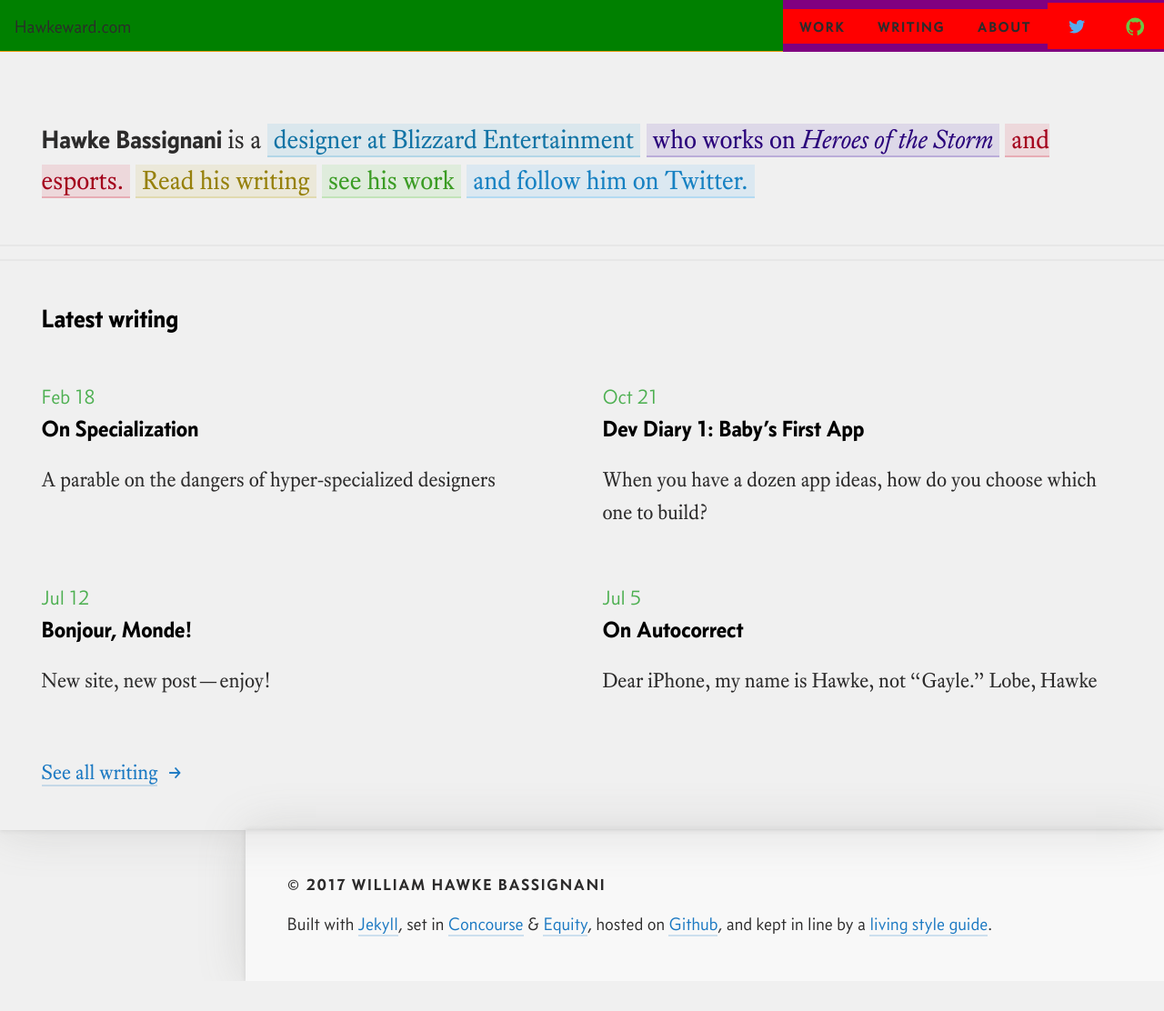
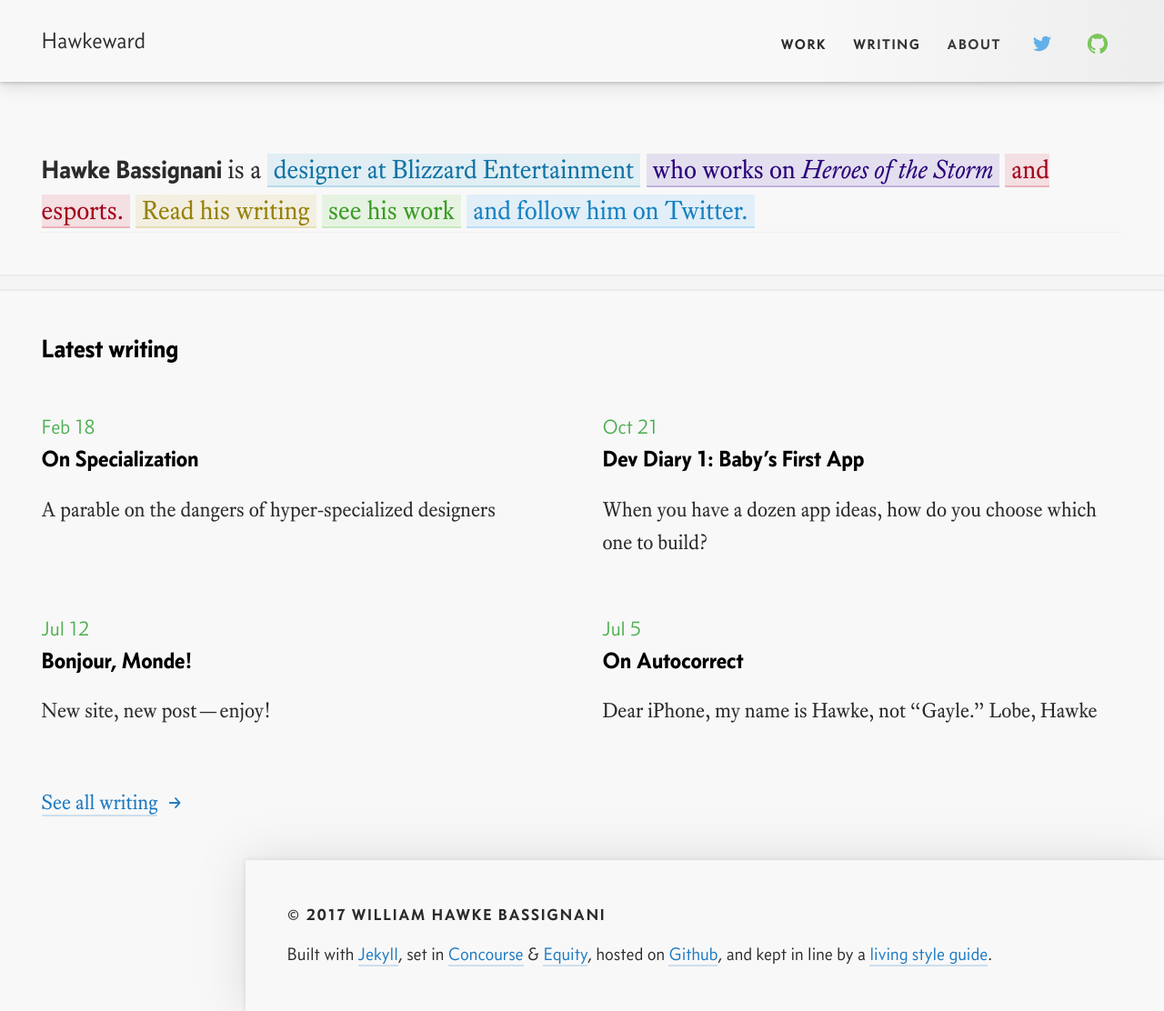
Before and after one commit to whbassignani/whbassignani.github.io, a Jekyll site: the page built from index.html, in a window 1280 px wide. Shown: the whole page at 91% size. Built offline with Jekyll 4.4.1, drawn with Linux system fonts in a browser that asks for light colours; before the commit the page ends 1079 px from its top, so only the background shows below that.

Commit message:
Undoing old nav; new mobile nav

```diff
--- a/_includes/header.html
+++ b/_includes/header.html
@@ -2,7 +2,10 @@
 
 <div id="wrapper">
 
-<header id="header">
-{% include toolbar.html %}
+<header id="header" class="container">
+  <a href="/" class="header-title">
+    <h1>Hawkeward</h1>
+  </a>
+
 {% include nav.html %}
 </header>
--- a/_includes/nav.html
+++ b/_includes/nav.html
@@ -1,7 +1,6 @@
-<nav id="nav-left" class="nav">
-  <div class="nav-links">
+<nav id="Nav">
+  <div id="Nav-links" class="nav-links">
 {% for category in site.data.nav_items.links %}
-    <h2 class="nav-header">{{ category.category_name }}</h2>
   {% for item in category.children %}
     {% capture class_string %}nav-link nav-link--{{ item.class }}{% endcapture %}
 
@@ -9,16 +8,13 @@
     {% capture class_string %}{{ class_string }} is-current-page{% endcapture %}
     {% endif %}
     <a href="{{ item.url }}" class="{{ class_string }}">
-    {% if item.icon %}
-    {{ item.icon }}
+    {% if item.icon_only %}
+      <span class="nav-link-icon">{{ item.icon }}</span>
+    {% else %}
+      <span class="nav-link-text">{{ item.name }}</span>
     {% endif %}
-    <span class="nav-link-text">{{ item.name }}</span>
     </a>
   {% endfor %}
 {% endfor %}
   </div>
-
-  <a href="#" id="nav-close-btn--left" class="nav-close-btn">
-    <svg><use xlink:href="/images/icons/icon-sprite.svg#icon-close" /></svg>
-  </a>
 </nav>
--- a/scss/_header.scss
+++ b/scss/_header.scss
@@ -1,90 +1,61 @@
 #header {
+  @include flexbox;
+  @include align-items(baseline);
+  @include justify-content(flex-start);
+  // border-bottom: $border-width solid rgba($color-ui-light, 0.3);
+  box-shadow:
+    0 rem(1px) rem(4px) rgba($color-ui-medium, 0.4),
+    0 rem(4px) rem(16px) rgba($color-ui-medium, 0.2);
+  padding-bottom: size(-2);
+  padding-top: size(-2);
+  position: relative;
+
+  &::after {
+    background-image: linear-gradient(
+      to left,
+      rgba($color-ui-light, 0.2),
+      rgba($color-ui-light, 0)
+    );
+    content: '';
+    display: block;
+    height: 100%;
+    pointer-events: none;
+    position: absolute;
+    right: 0;
+    top: 0;
+    width: 30%;
+  }
+
   @media ($bp-when-drawer-expands) {
-    // flex: 0 1 $nav-width-sidebar;
-    display: flex;
-background-color: orange;
-    align-items: baseline;
+    // display: flex;
+    // align-items: baseline;
     justify-content: space-between;
   }
 }
 
-// The site title (Hawkeward.com) next to the hamburger icon
-#toolbar {
-  @include align-items(center);
-  @include flexbox;
-background-color: green;
-  height: $toolbar-height;
-  padding: 0;
-  position: relative;
-
-  a {
-    border: 0;
-    color: $color-ui-dark;
-
-    &:hover {
-      color: $color-interactive-hover;
-    }
-  }
-
-  // When the mobile drawer nav moves to its permanent home on the left
-  //   if needed
-  @media ($bp-when-drawer-expands) {
-    display: block;
-    flex: 1;
-    margin-left: 0;
-    // height: auto;
-    // margin: size(4) 0;
-    // padding-left: size(0);
-  }
-}
-
-.toolbar-title {
-  @include order(2);
-  @include transform(translateY(1px));
-  display: block;
+.header-title {
+  // @include transform(translateY(1px));
+  border-bottom: 0;
+  color: $color-ui-dark;
+  display: inline-block;
   line-height: 1;
-  padding: size(-3) 0;
+  padding: size(-6) size(0) size(-6) 0;
 
   h1 {
     color: inherit;
-    font-size: size(0);
+    font-size: size(1);
     font-weight: normal;
     margin: 0;
   }
-  @media ($bp-when-drawer-expands) {
-    padding: size(-3);
 
-    h1 {
-      // @include bold-spaced-type;
-      font-size: size(-1);
-    }
-  }
+
+
+  // @media ($bp-when-drawer-expands) {
+  //   padding: size(-3);
+  //
+  //   h1 {
+  //     // @include bold-spaced-type;
+  //     font-size: size(-1);
+  //   }
+  // }
 }
-
-.nav-open-btn {
-  @include align-items(center);
-  @include flexbox;
-  @include order(1);
-  @include justify-content(center);
-  @include nav-button-hover-state;
-  border: 0;
-  height: $toolbar-height;
-  line-height: 0;
-  position: relative;
-  width: $toolbar-button-width;
-
-  svg {
-    fill: $color-interactive;
-    height: 14px;
-    transition: fill $animation-time;
-    width: 18px;
-  }
-
-  &:hover svg {
-    fill: $color-interactive-hover;
-  }
-
-  @media ($bp-when-drawer-expands) {
-    display: none;
-  }
-}
--- a/scss/_layout.scss
+++ b/scss/_layout.scss
@@ -9,53 +9,21 @@
 }
 
 body {
-  background-color: $color-background-nav;
+  background-color: $color-background;
 }
 
 
 // Content
 #wrapper {
-  background-color: $color-background;
-  box-shadow:
-    -1px 0 4px rgba($color-ui-medium, 0.2),
-    -10px 0 40px rgba($color-ui-medium, 0.2);
-  // display: flex;
-  // flex-direction: column;
-  // min-height: 100vh;
-  position: relative;
-  transition: transform $animation-time-long $easing-out-quint;
-  z-index: 1;
 
-  .js-nav-open--left & {
-    @include transform(translateX($nav-width-drawer));
-  }
-
-  @media ($bp-when-drawer-expands) {
-    background-color: transparent;
-    box-shadow: none;
-    // flex-direction: row;
-    // flex-wrap: wrap;
-    // justify-content: center;
-    // padding: 0 size(2) 0 size(-4);
-
-    .js-nav-open--left & {
-      @include transform(none);
-      transition: all 0s;
-    }
-  }
 }
 
 #content {
   margin-left: auto;
   margin-right: auto;
+  max-width: $max-width-content;
 
   @media ($bp-when-drawer-expands) {
-    // background-color: $color-background;
-    // flex: 1 0 0;
-    box-shadow:
-      0 0 5px rgba($color-ui-medium, 0.2),
-      0 0 50px rgba($color-ui-medium, 0.2);
-    max-width: $max-width-content;
   }
 }
 
--- a/scss/_nav.scss
+++ b/scss/_nav.scss
@@ -1,83 +1,40 @@
-.nav {
-  @include flexbox;
-  @include flex-direction(column);
-  @include transform(translateX(-100%));
-  height: 100vh;
-  left: 0;
-  position: fixed;
-  top: 0;
-  width: $nav-width-drawer;
-  background-color: blue;
+#Nav {
+  // white-space: nowrap;
 
   @media ($bp-when-drawer-expands) {
-    @include flex-direction(row);
-    @include transform(none);
-    display: block;
-    height: auto;
-    left: auto;
-    position: relative;
-    top: auto;
-    width: auto;
-  }
-}
 
-.nav-header {
-  @include h4;
-  color: $color-ui-medium;
-  font-size: size(-2);
-  padding: 0 size(0);
-
-  @media ($bp-when-drawer-expands) {
-    display: none;
   }
 }
 
 .nav-links {
-  @include order(2);
-  min-height: calc(100vh - #{$toolbar-height});
-  padding: size(0) 0;
+  @include flexbox;
+  @include align-items(center);
+  @include flex-wrap(nowrap);
+  padding-left: (size(-3) - size(-6));
   position: relative;
-  transition:
-    transform $animation-time-long $easing-out-quint,
-    opacity $animation-time-long;
   width: 100%;
-  background-color: purple;
-
-  @media ($bp-when-drawer-expands) {
-    align-items: center;
-    display: flex;
-    height: $toolbar-height;
-    min-height: 0;
-    padding: 0;
-    transition: all 0s;
-  }
 }
 
 .nav-link,
 .nav-link:visited {
-  @include align-items(center);
-  @include flexbox;
-  padding: (size(-6) + rem(1px)) size(-2) (size(-6) - rem(1px));
+  @include bold-spaced-type;
   border-bottom: 0;
-  color: $color-ui-medium;
-  font-family: $sans-serif;
-  font-size: size(0);
+  border-radius: $border-radius;
+  color: $color-interactive;
+  display: inline-block;
+  font-size: size(-3);
   line-height: 1;
+  padding: size(-6);
   transition:
     background-color $animation-time,
     color $animation-time;
 
-  svg {
-    display: block;
-    fill: $color-icon-default;
-    height: size(2);
-    margin-right: size(-1);
-    transition: fill $animation-time;
-    width: size(2);
+  & + & {
+    margin-left: size(-10);
   }
 
   &:hover {
-    background-color: rgba($color-interactive-hover, 0.1);
+    background-color: rgba($color-interactive-hover, 0.05);
     color: $color-interactive-hover;
 
     svg {
@@ -95,12 +52,10 @@
 
   @media ($bp-when-drawer-expands) {
     @include bold-spaced-type;
-    border-radius: 0;
     color: $color-ui-dark;
     display: block;
     flex: 1;
     font-size: size(-3);
-    background-color: red;
 
     &:hover {
       background-color: transparent;
@@ -108,8 +63,29 @@
   }
 }
 
+.nav-link-icon {
+  display: inline-block;
+  fill: $color-icon-default;
+  height: size(3);
+  transition: fill $animation-time;
+  width: size(3);
+
+  svg {
+    height: 100%;
+    width: 100%;
+  }
+}
+
 .nav-link-text {
-  display: block;
+  display: inline-block;
+  transform: translateY(rem(1px));
+}
+
+.nav-link--twitter,
+.nav-link--github {
+  @include flexbox;
+  padding-bottom: rem(2px);
+  padding-top: rem(3px);
 }
 
     .nav-link.nav-link--twitter {
@@ -149,55 +125,14 @@
 
 .nav-link.is-current-page,
 .nav-link.is-current-page:visited {
-  background-color: rgba($color-interactive-hover, 0.6);
-  color: $white;
+  background-color: rgba($color-interactive-hover, 0.1);
+  color: $color-interactive;
 
-  &::after {
-    content: "←";
-    padding-left: size(-4);
-    opacity: 0.6;
-  }
-
-  svg {
-    fill: $white;
+  &:hover {
+    color: $color-interactive-hover;
   }
 
   @media ($bp-when-drawer-expands) {
-    background-color: transparent;
-    background-color: yellow;
-    color: $color-interactive;
 
-    &::after {
-      display: none;
-    }
   }
 }
-
-.nav-close-btn {
-  @include align-items(center);
-  @include flexbox;
-  @include flex-shrink(0);
-  @include justify-content(center);
-  @include nav-button-hover-state;
-  @include order(1);
-  border: 0;
-  height: $toolbar-height;
-  position: relative;
-  width: $toolbar-button-width;
-
-  svg {
-    display: block;
-    fill: $color-interactive;
-    height: 18px;
-    width: 18px;
-    transition: fill $animation-time;
-  }
-
-  &:hover svg {
-    fill: $color-interactive-hover;
-  }
-
-  @media ($bp-when-drawer-expands) {
-    display: none;
-  }
-}
--- a/scss/components/_misc.scss
+++ b/scss/components/_misc.scss
@@ -1,12 +1,6 @@
 // Dividers
 hr {
   @include container-full-width-child;
+  @include divider-styles;
   @include spacing-standard(medium);
-  background-color: rgba($color-ui-subtle, 0.6);
-  border-bottom: $border-width solid rgba($color-ui-light, 0.4);
-  border-left: 0;
-  border-right: 0;
-  border-top: $border-width solid rgba($color-ui-light, 0.4);
-  height: size(-4);
-  opacity: 0.5;
 }
--- a/scss/globals/_functions.scss
+++ b/scss/globals/_functions.scss
@@ -72,7 +72,7 @@
  */
 
 @function rem($size_pixels) {
-  @return $size_pixels / $type-base-size;
+  @return ($size_pixels / $type-base-size) * 1rem;
 }
 
 
--- a/scss/globals/mixins/_visual_effects.scss
+++ b/scss/globals/mixins/_visual_effects.scss
@@ -3,3 +3,13 @@
     0 2px 8px rgba($shadow-color, 0.2),
     0 8px 16px rgba($shadow-color, 0.4);
 }
+
+@mixin divider-styles() {
+  background-color: rgba($color-ui-subtle, 0.6);
+  border-bottom: $border-width solid rgba($color-ui-light, 0.4);
+  border-left: 0;
+  border-right: 0;
+  border-top: $border-width solid rgba($color-ui-light, 0.4);
+  height: size(-4);
+  opacity: 0.5;
+}
```
Also changed, not shown: _data/nav_items.yml (+6 -4 lines).
